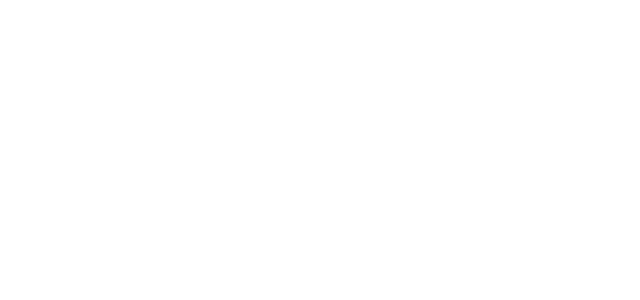
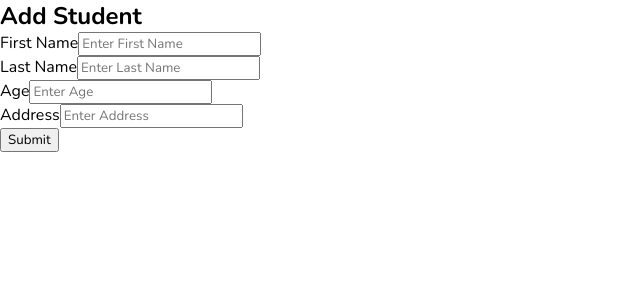
Before and after one commit to MFadjarshah/admin-silat-CRUD, a React (Create React App) app in the folder frontend/: page /create in a window 1280 px wide. Before the commit this address had no page. Shown: the top 300 px of the page, without its empty margins (0-640 px from the left). Built offline with nearby package versions, Linux system fonts and the light colour scheme.

Commit message:
CreateMembers by press button Add New

```diff
--- a/frontend/src/App.js
+++ b/frontend/src/App.js
@@ -4,6 +4,7 @@
 import Single from "./pages/single/Single";
 import New from "./pages/new/New";
 import { Route, Routes, BrowserRouter } from "react-router-dom";
+import CreateStudent from "./pages/create/CreateStudent";
 
 // import { getSheetsData } from "./_lib/readSheet";
 
@@ -19,6 +20,7 @@
           <Route path="/">
             <Route index element={<Home />} />
             <Route path="login" element={<Login />} />
+            <Route path="create" element={<CreateStudent />} />
             <Route path="members">
               <Route index element={<List />} />
               <Route path=":userID" element={<Single />} />
--- a/frontend/src/components/table/Table.jsx
+++ b/frontend/src/components/table/Table.jsx
@@ -48,7 +48,8 @@
     <div className="table">
       <div className="tableTitle">
         List of Member
-        <Link to="/members/new" className="link">
+        {/* <Link to="/members/new" className="link"> */}
+        <Link to="/create" className="link">
           Add New
         </Link>
       </div>
--- /dev/null
+++ b/frontend/src/pages/create/CreateStudent.jsx
@@ -0,0 +1,77 @@
+import axios from "axios";
+import React, { useState } from "react";
+import { useNavigate } from "react-router-dom";
+
+function CreateStudent() {
+  const [firstName, setFirstName] = useState("");
+  const [lastName, setLastName] = useState("");
+  const [age, setAge] = useState("");
+  const [address, setAddress] = useState("");
+  const navigate = useNavigate();
+
+  function handleSubmit(event) {
+    event.preventDefault();
+    // Use axios library to past the data
+    axios
+      .post("http://localhost:8081/create", {
+        firstName,
+        lastName,
+        age,
+        address,
+      })
+      .then((res) => {
+        console.log(res);
+        //   Navigate back to home
+        navigate("/members");
+      })
+      .catch((err) => console.log(err));
+  }
+  return (
+    <div className="d-flex vh-100 bg-primary justify-content-center align-items-center">
+      <div className="w-50 bg-white rounded p-3">
+        <form onSubmit={handleSubmit}>
+          <h2>Add Student</h2>
+          <div className="mb-2">
+            <label htmlFor="">First Name</label>
+            <input
+              type="text"
+              placeholder="Enter First Name"
+              className="form-control"
+              onChange={(e) => setFirstName(e.target.value)}
+            />
+          </div>
+          <div className="mb-2">
+            <label htmlFor="">Last Name</label>
+            <input
+              type="text"
+              placeholder="Enter Last Name"
+              className="form-control"
+              onChange={(e) => setLastName(e.target.value)}
+            />
+          </div>
+          <div className="mb-2">
+            <label htmlFor="">Age</label>
+            <input
+              type="number"
+              placeholder="Enter Age"
+              className="form-control"
+              onChange={(e) => setAge(e.target.value)}
+            />
+          </div>
+          <div className="mb-2">
+            <label htmlFor="">Address</label>
+            <input
+              type="text"
+              placeholder="Enter Address"
+              className="form-control"
+              onChange={(e) => setAddress(e.target.value)}
+            />
+          </div>
+          <button className="btn btn-success">Submit</button>
+        </form>
+      </div>
+    </div>
+  );
+}
+
+export default CreateStudent;
```
Also changed, not shown: frontend/src/pages/create/createstudent.scss (added), 1 other file (tests, documents, lock files or other folders).
